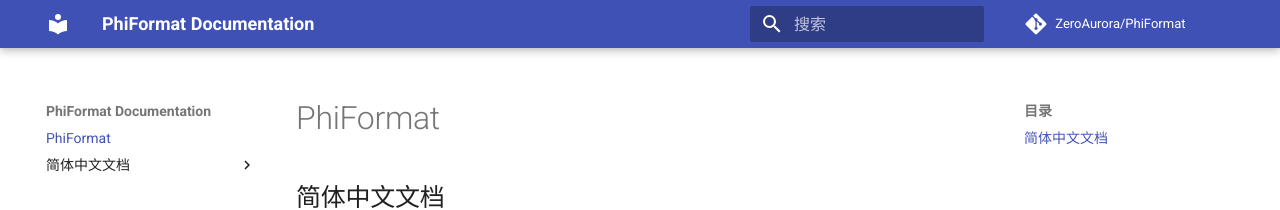
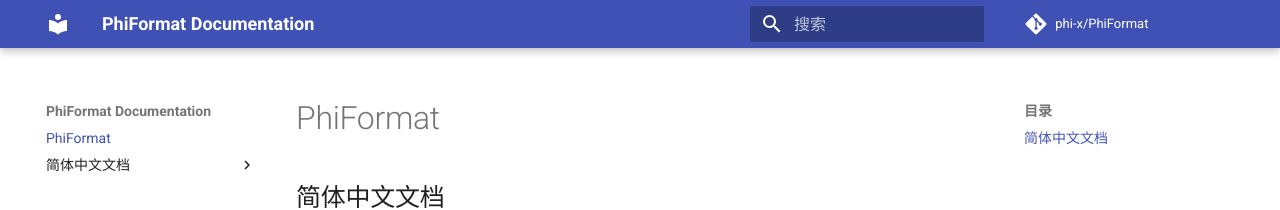
Before and after one commit to laoli404for/PhiFormat, an MkDocs documentation site: the page built from docs/index.md, in a window 1280 px wide. Shown: the top 210 px of the page. Built offline with MkDocs 1.6.1 and Material for MkDocs 9.7.7, drawn with Linux system fonts in a browser that asks for light colours; comment, search, counter and statistics services are not loaded.

Commit message:
chore: mkdocs configuration

```diff
--- a/mkdocs.yml
+++ b/mkdocs.yml
@@ -2,11 +2,11 @@
 site_name: PhiFormat Documentation
 site_description: A fanmade project for the rhythm game "Phigros".
 site_author: ZeroAurora
-site_url: https://zeroaurora.github.io/PhiFormat/
+site_url: https://phi-x.github.io/PhiFormat/
 
 # Repository
-repo_name: ZeroAurora/PhiFormat
-repo_url: https://github.com/ZeroAurora/PhiFormat
+repo_name: phi-x/PhiFormat
+repo_url: https://github.com/phi-x/PhiFormat
 
 # Copyright
 copyright: By ZeroAurora & PhiFormat Contributors. Licensed under CC-0.
```
